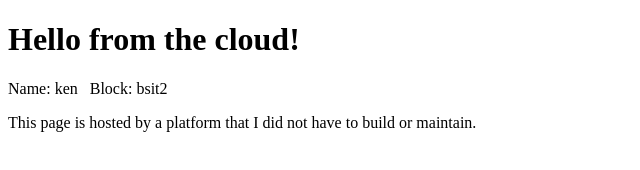
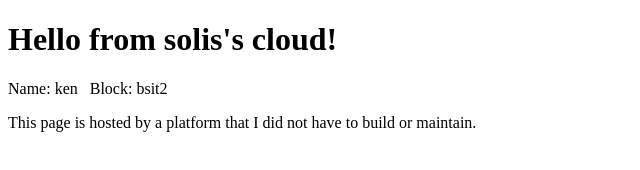
Before and after one commit to kenmarcsolis18/solis-lab1-site, a plain HTML site: page index.html in a window 1280 px wide. Shown: the whole page, without its empty margins (0-640 px from the left). Drawn offline with Linux system fonts and the light colour scheme.

Commit message:
Update index.html

```diff
--- a/index.html
+++ b/index.html
@@ -1,6 +1,6 @@
 <!DOCTYPE html>
 <html><head><title>My Cloud Lab</title></head>
-<body><h1>Hello from the cloud!</h1>
+<body><h1>Hello from solis's cloud!</h1>
 <p>Name: ken &nbsp; Block: bsit2</p>
 <p>This page is hosted by a platform that I did not have to build or maintain.</p>
 </body></html>
```
